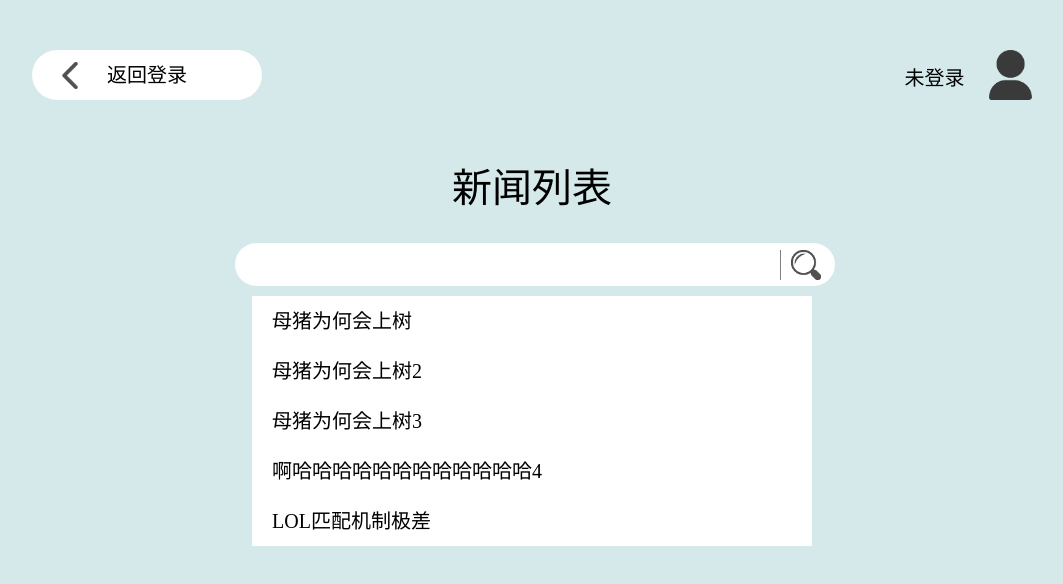
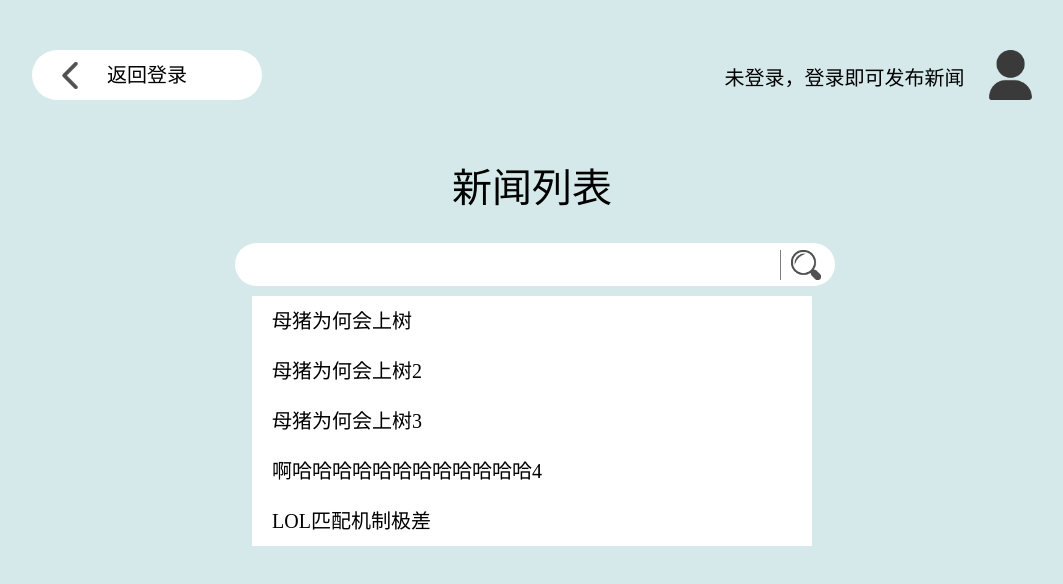
Before and after one commit to AYD61/-JOSN, a plain HTML site: page News_List.html in a window 1280 px wide. Shown: the whole page, without its empty margins (108-1171 px from the left). Drawn offline with Linux system fonts and the light colour scheme.

Commit message:
Update News_List.html

```diff
--- a/News_List.html
+++ b/News_List.html
@@ -199,7 +199,7 @@
 				})
 
 			} else {
-				$("#UserName").html("<a href='index.html'>未登录</a>");
+				$("#UserName").html("<a href='index.html'>未登录，登录即可发布新闻</a>");
 				$("#User").attr("href", "index.html");
 				$("#fanhui").html("返回登录");
 				$("#news").hide();
```
